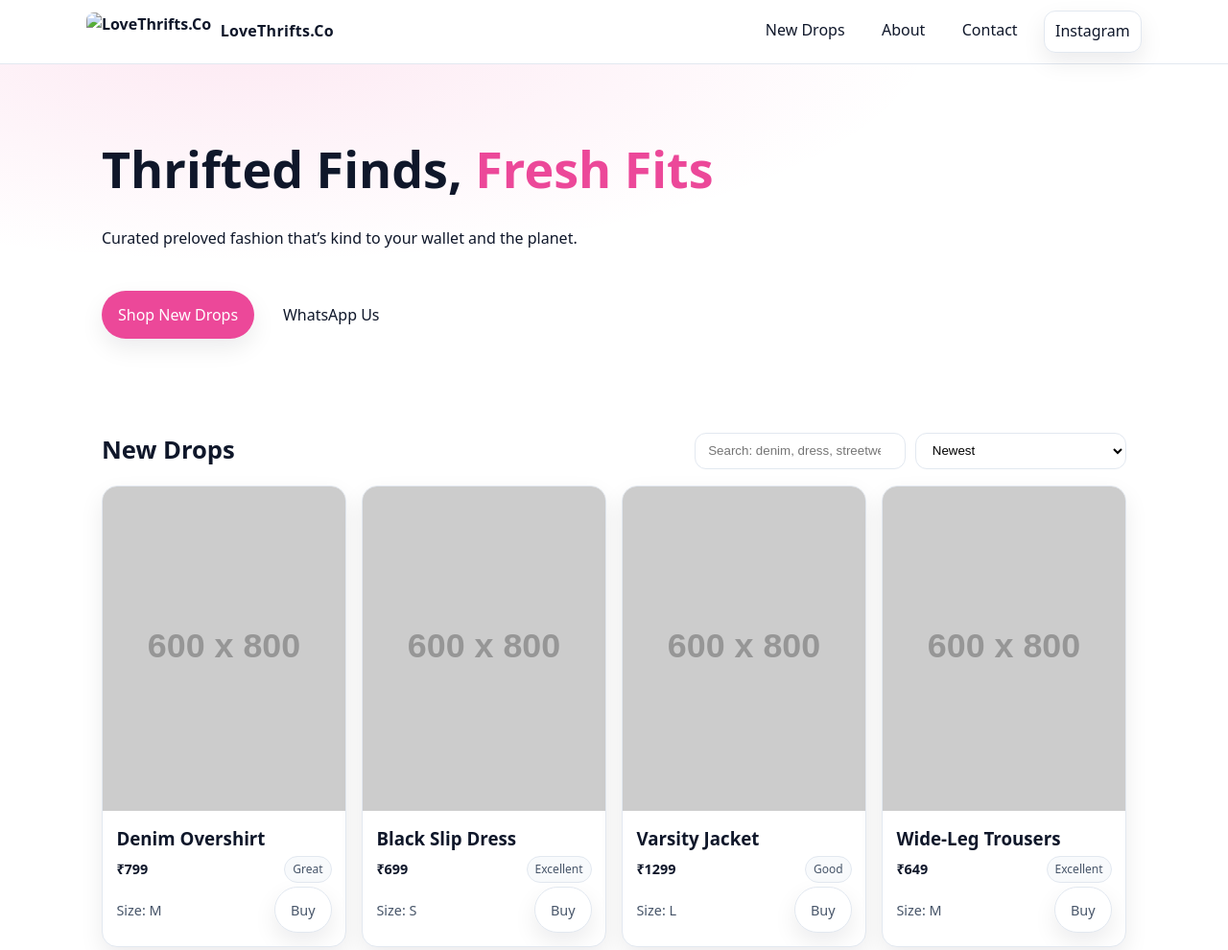
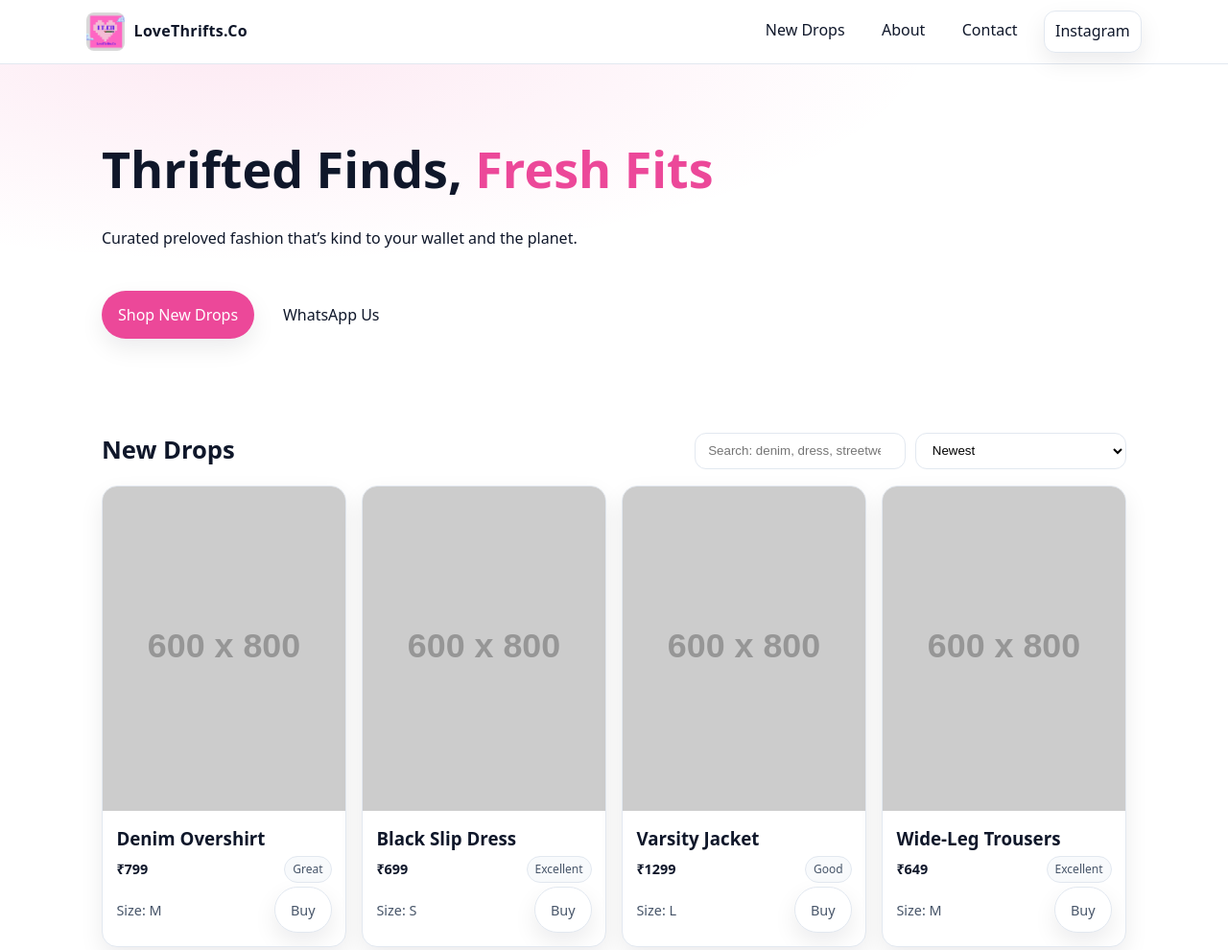
Before and after one commit to Vaishnavimhatre/LoveThrifts.Co, a plain HTML site: page index.html in a window 1280 px wide. Shown: the top 990 px of the page at 96% size. Drawn offline with Linux system fonts and the light colour scheme; placeholder pictures from the web are drawn by us.

Commit message:
Update index.html

```diff
--- a/index.html
+++ b/index.html
@@ -21,7 +21,7 @@
     <div class="container header-inner">
       <div class="brand">
         <a href="/" aria-label="LoveThrifts.Co Home">
-<img src="assets/images/LT logo.jpeg" alt="LoveThrifts.Co" class="logo-img" />
+<img src="LT logo.jpeg" alt="LoveThrifts.Co" class="logo-img" />
 <span class="brand-text">LoveThrifts.Co</span>
 
         </a>
```
